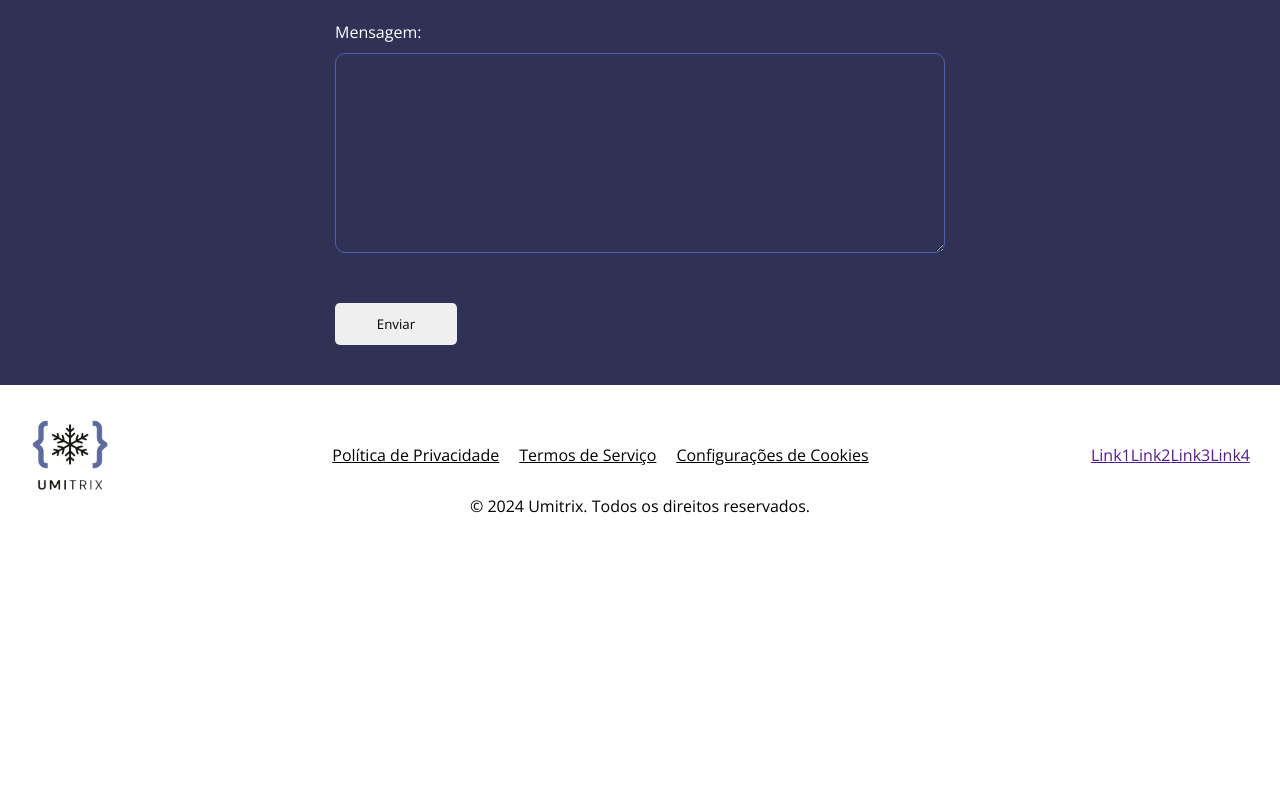
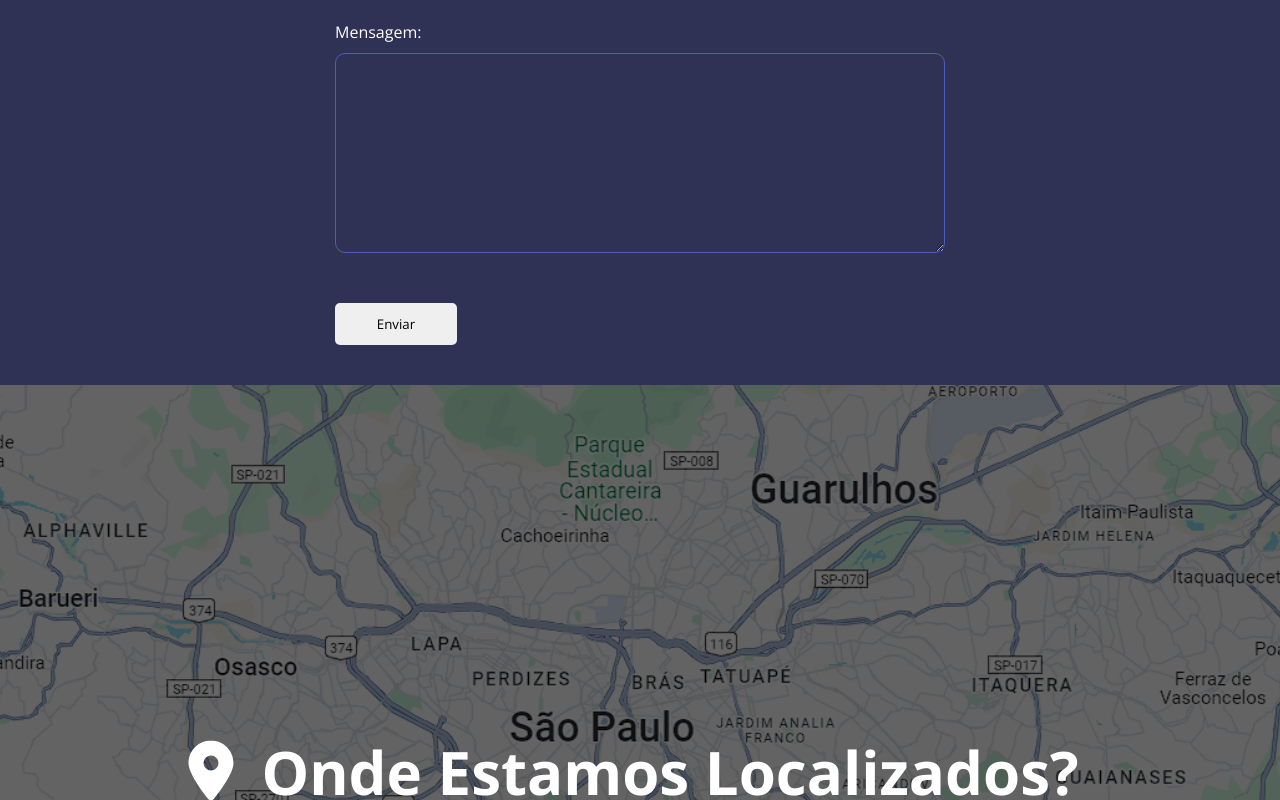
Before and after one commit to GustCastro/UMITRIX, a plain HTML site: page Site/Homepage/index.html in a window 1280 px wide. Shown: the part 4100-4900 px from the top of the page. Before the commit the page ends 4647 px from the top, so only its background shows below. Drawn offline with nearby package versions, Linux system fonts and the light colour scheme.

Commit message:
seção 'Localização' e icon no footer

```diff
--- a/Site/CSS/index.css
+++ b/Site/CSS/index.css
@@ -257,7 +257,7 @@
   background-size: cover;
   position: absolute;
   z-index: -1;
-  filter: brightness(0.3);
+  filter: brightness(0.4);
 }
 
 .calculadora .container_calculadora {
@@ -419,6 +419,56 @@
   opacity: 0.8;
 }
 
+/* mapa */
+
+.mapa {
+  position: relative;
+  height: 100vh;
+  background-color: #f0f8ff;
+}
+
+.mapa .banner_mapa {
+  background-image: url("../src/mapa.png");
+  background-size: cover;
+  width: 100%;
+  height: 100vh;
+  background-position: center;
+  position: absolute;
+  filter: brightness(0.4);
+}
+
+.mapa .mapa_title {
+  display: flex;
+  justify-content: center;
+}
+
+.mapa .mapa_text svg {
+  width: 60px;
+  height: 60px;
+  fill: #fff;
+  margin-top: 10px;
+}
+
+.mapa .mapa_text {
+  position: relative;
+  z-index: 2;
+  top: 50%;
+  left: 50%;
+  transform: translate(-50%, -50%);
+}
+
+.mapa .mapa_text h1 {
+  margin: 0 20px;
+  font-size: 60px;
+  color: #fff;
+}
+
+.mapa .mapa_text p {
+  text-align: center;
+  font-size: 20px;
+  color: #fff;
+}
+
 /* footer */
 
 footer {
@@ -427,12 +477,17 @@ footer {
   align-items: center;
   flex-direction: column;
   position: relative;
-  padding: 30px;
+  padding: 10px 30px;
 }
 
 footer .logo {
   height: 80px;
   width: 80px;
+}
+
+/* isso tá um pouco de gambiarra, mas funcionou  */
+footer .logo_img {
+  width: 20vw;
 }
 
 footer .footer_links {
@@ -446,9 +501,11 @@ footer .footer_links a {
   margin: 10px;
 }
 
+/* isso tá um pouco de gambiarra, mas funcionou  */
 footer .footer_social {
   display: flex;
-  align-items: center;
+  justify-content: end;
+  width: 20vw;
 }
 
 footer .wrapper_footer {
@@ -457,3 +514,10 @@ footer .wrapper_footer {
   justify-content: space-between;
   width: 100%;
 }
+
+footer .fa {
+  color: #000;
+  font-size: 24px;
+  margin: 0 10px;
+  margin-top: 5px;
+}
--- a/Site/Homepage/index.html
+++ b/Site/Homepage/index.html
@@ -185,6 +185,7 @@
         </div>
     </div>
 
+    <!-- a gente deveria mudar isso para outra página? ficaria melhor -->
     <section class="contato_container">
         <h1>TEM DÚVIDAS? CONTATE-NOS</h1>
 
@@ -207,9 +208,24 @@
 
     </section>
 
+    <section class="mapa">
+        <div class="banner_mapa"></div>
+        <div class="mapa_text">
+            <span class="mapa_title">
+                <svg xmlns="http://www.w3.org/2000/svg" viewBox="0 0 384 512">
+                    <path
+                        d="M215.7 499.2C267 435 384 279.4 384 192C384 86 298 0 192 0S0 86 0 192c0 87.4 117 243 168.3 307.2c12.3 15.3 35.1 15.3 47.4 0zM192 128a64 64 0 1 1 0 128 64 64 0 1 1 0-128z" />
+                </svg>
+                <h1>Onde Estamos Localizados?</h1>
+            </span>
+            <p>Rua Haddock Lobo, 595 - Cerqueira César, São Paulo - SP, 01414-001</p>
+    </section>
+
     <footer>
         <div class="wrapper_footer">
-            <img src="../src/Logo-removebg-preview.png" alt="" class="logo">
+            <div class="logo_img">
+                <img src="../src/Logo-removebg-preview.png" alt="" class="logo">
+            </div>
             <div class="footer_links">
                 <a href="">Política de Privacidade</a>
                 <a href="">Termos de Serviço</a>
@@ -218,10 +234,10 @@
 
             </div>
             <div class="footer_social">
-                <a href=""><i class="facebook"></i>Link1</a>
-                <a href=""><i class="instagram"></i>Link2</a>
-                <a href=""><i class="twitter"></i>Link3</a>
-                <a href=""><i class="github"></i>Link4</a>
+                <a href=""><i class="fa fa-instagram"></i></a>
+                <a href=""><i class="fa fa-twitter"></i></a>
+                <a href=""><i class="fa fa-linkedin"></i></a>
+                <a href=""><i class="fa fa-github"></i></a>
             </div>
         </div>
         <div class="umitrix_direitos">
```
Also changed, not shown: Site/src/mapa.png (added).
